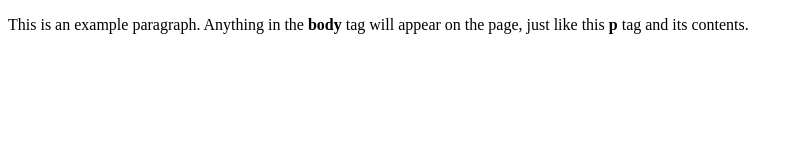
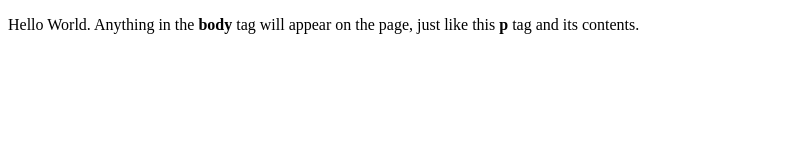
Before and after one commit to vomolexandr/GitTeaching, a plain HTML site: page index.html in a window 1280 px wide. Shown: the whole page, without its empty margins (0-800 px from the left). Drawn offline with Linux system fonts and the light colour scheme.

Commit message:
add hello world

```diff
--- a/index.html
+++ b/index.html
@@ -1,9 +1,9 @@
 <!doctype html>
 <html>
   <head>
-    <title>This is the title of the webpage!</title>
+    <title>Hello World</title>
   </head>
   <body>
-    <p>This is an example paragraph. Anything in the <strong>body</strong> tag will appear on the page, just like this <strong>p</strong> tag and its contents.</p>
+    <p>Hello World. Anything in the <strong>body</strong> tag will appear on the page, just like this <strong>p</strong> tag and its contents.</p>
   </body>
 </html>
```
